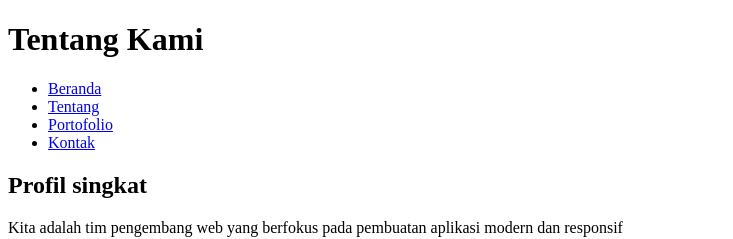
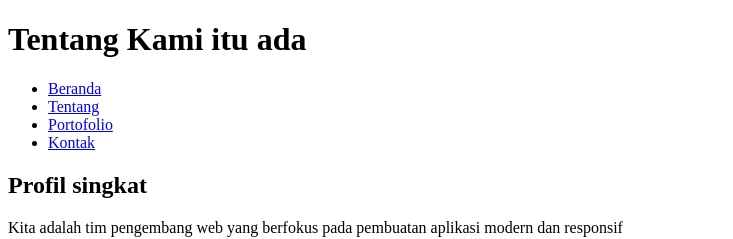
Before and after one commit to ZPINXD/my-website-project, a plain HTML site: page about.html in a window 1280 px wide. Shown: the top 239 px of the page, without its empty margins (0-733 px from the left). Drawn offline with Linux system fonts and the light colour scheme.

Commit message:
ubah kalimat

```diff
--- a/about.html
+++ b/about.html
@@ -7,7 +7,7 @@
 </head>
 <body>
   <header>
-  <h1>Tentang Kami</h1>
+  <h1>Tentang Kami itu ada</h1>
   <nav>
     <ul>
       <li><a href = "index.html">Beranda</a></li>
```
